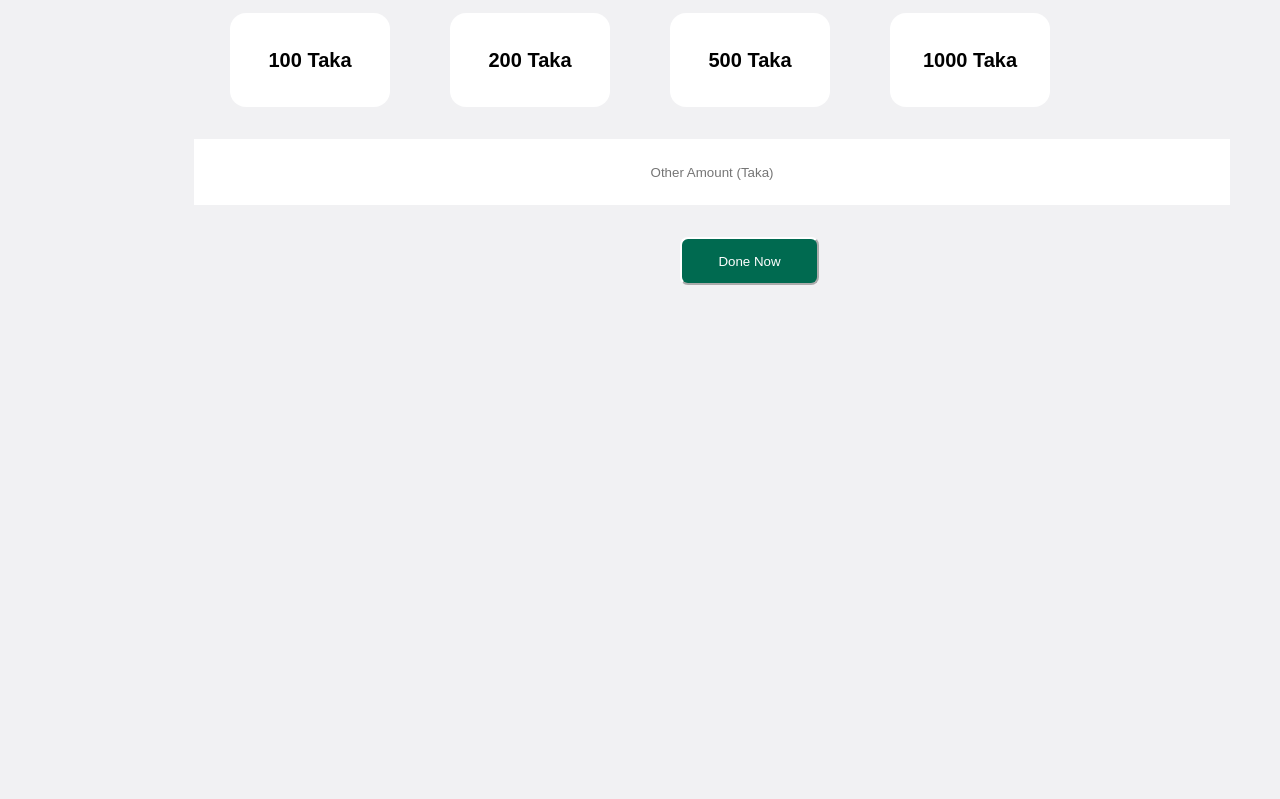
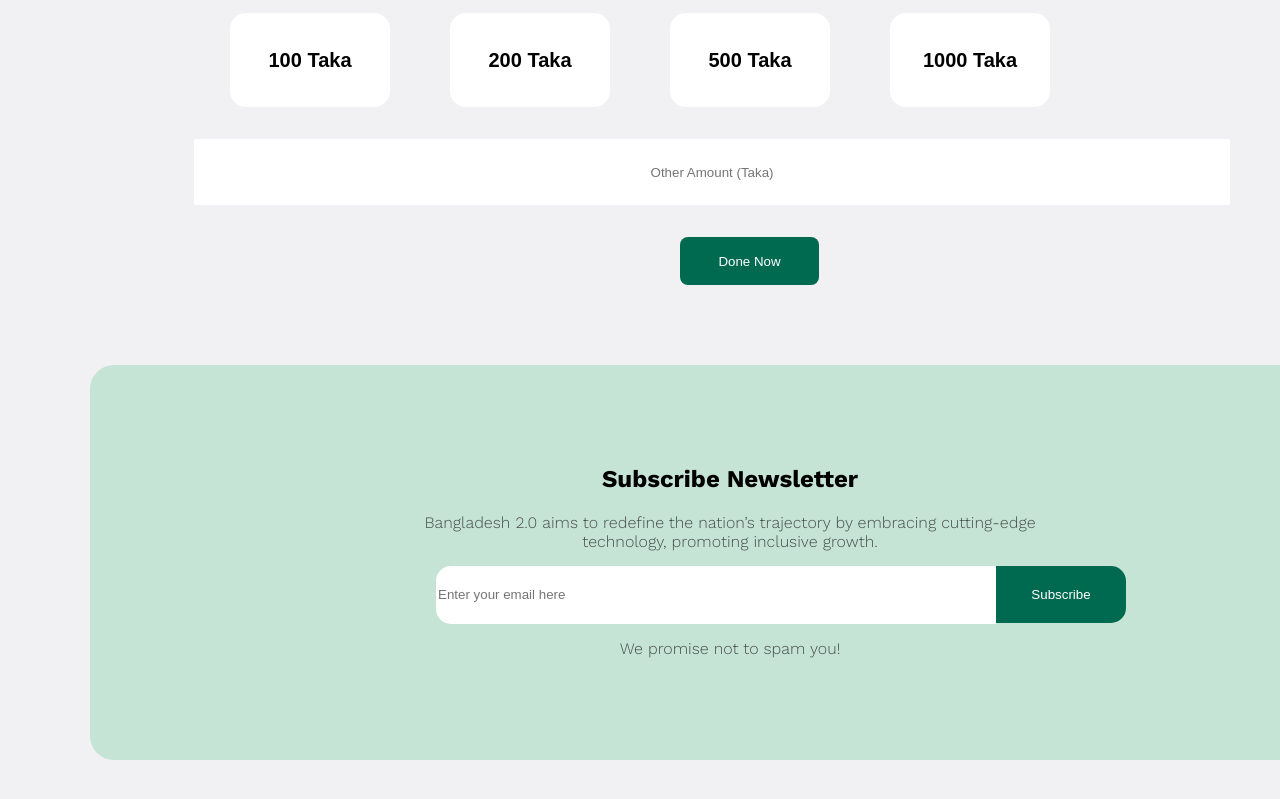
Before and after one commit to TOWHID1912/assignment-1, a plain HTML site: page index.html in a window 1280 px wide. Shown: the part 2992-3791 px from the top of the page. Before the commit the page ends 3365 px from the top, so only its background shows below. Drawn offline with nearby package versions, Linux system fonts and the light colour scheme.

Commit message:
every task done

```diff
--- a/index.html
+++ b/index.html
@@ -130,6 +130,20 @@
         </div>
         <input class="all" type="text" placeholder="Other Amount (Taka)">
         <input class="read-more done" type="button" value="Done Now">
+        </section>
+
+        <section class="last">
+            <div class="subc">
+                <h1 style="text-align: center;">Subscribe Newsletter</h1>
+                <p class="write-pe" style="text-align: center;">Bangladesh 2.0 aims to redefine the nation’s trajectory by embracing cutting-edge technology, promoting inclusive growth.</p>
+            <div class="subscribe">
+              <input class="email" type="email" placeholder="Enter your email here">
+              <input class="read-more sub" type="button" value="Subscribe">
+            </div>
+            <p class="write-pe" style="text-align: center;">We promise not to spam you!</p>
+
+            </div>
+
 
         </section>
 
--- a/style.css
+++ b/style.css
@@ -78,7 +78,12 @@ body{
     height: 56px;
     font-weight: 600;
     font-size: 18px;
-
+}
+.headbutton:hover{
+    background-color: rgb(255, 0, 0);
+    color: #F1F1F3;
+   font-family: cursive;
+   font-size: 20px;
 }
 .headwrite{
     width: 660px;
@@ -148,6 +153,7 @@ body{
     font-size: 16px;
     border-radius: 8px;
     color: #FFFFFF;
+    border: none;
     font-weight: 500;
 
 
@@ -247,7 +253,7 @@ body{
     border-radius: 8px;
     width: 139px;
     height: 48px;
-    border-color: #FFFFFF;
+    border: none;
 }
 .read-more:hover{
     color: rgb(251, 248, 251);
@@ -304,3 +310,46 @@ body{
     margin-right: 590px;
     margin-bottom: 80px;
 }
+.last{
+    margin-left: auto;
+    margin-right: auto;
+    margin-bottom: 50px;
+    background-color: #C6E4D6;
+    width: 1280px;
+    height: 395px;
+    border-radius: 24px;
+
+}
+.subc{
+    padding-top: 80px;
+    padding-left: 256px;
+    padding-right: 256px;
+    padding-bottom: 80px;
+}
+.email{
+    width: 650px;
+    height: 56px;
+    border: none;
+
+    border-radius: 15px 0 0 15px;
+    margin-right: 0px;
+
+
+
+}
+.subscribe{
+    width: 750px;
+    height: 56px;
+    display: flex;
+    align-items: center;
+
+
+
+}
+.sub{
+    width: 150px;
+    height: 57px;
+    border-radius: 0px 15px 15px 0px;
+    margin-left: 0px;
+
+}
```
